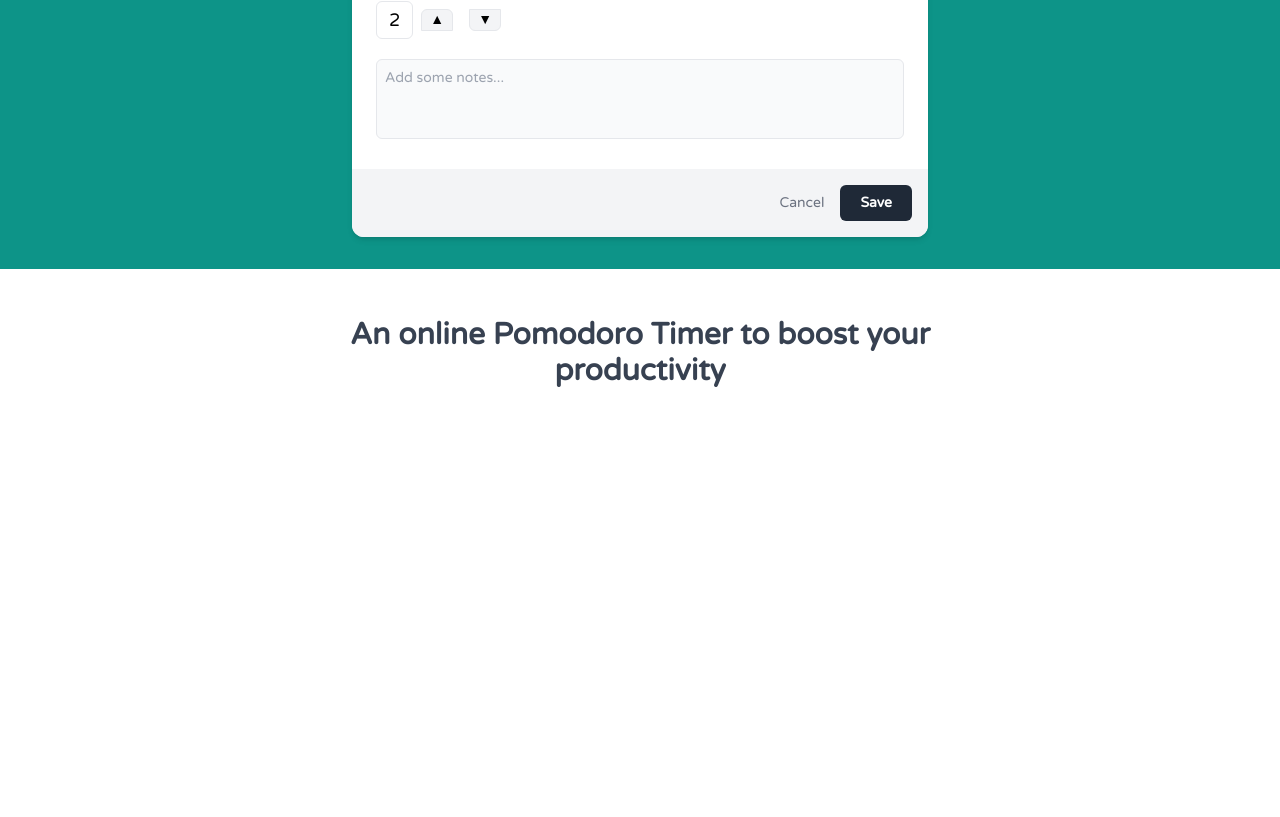
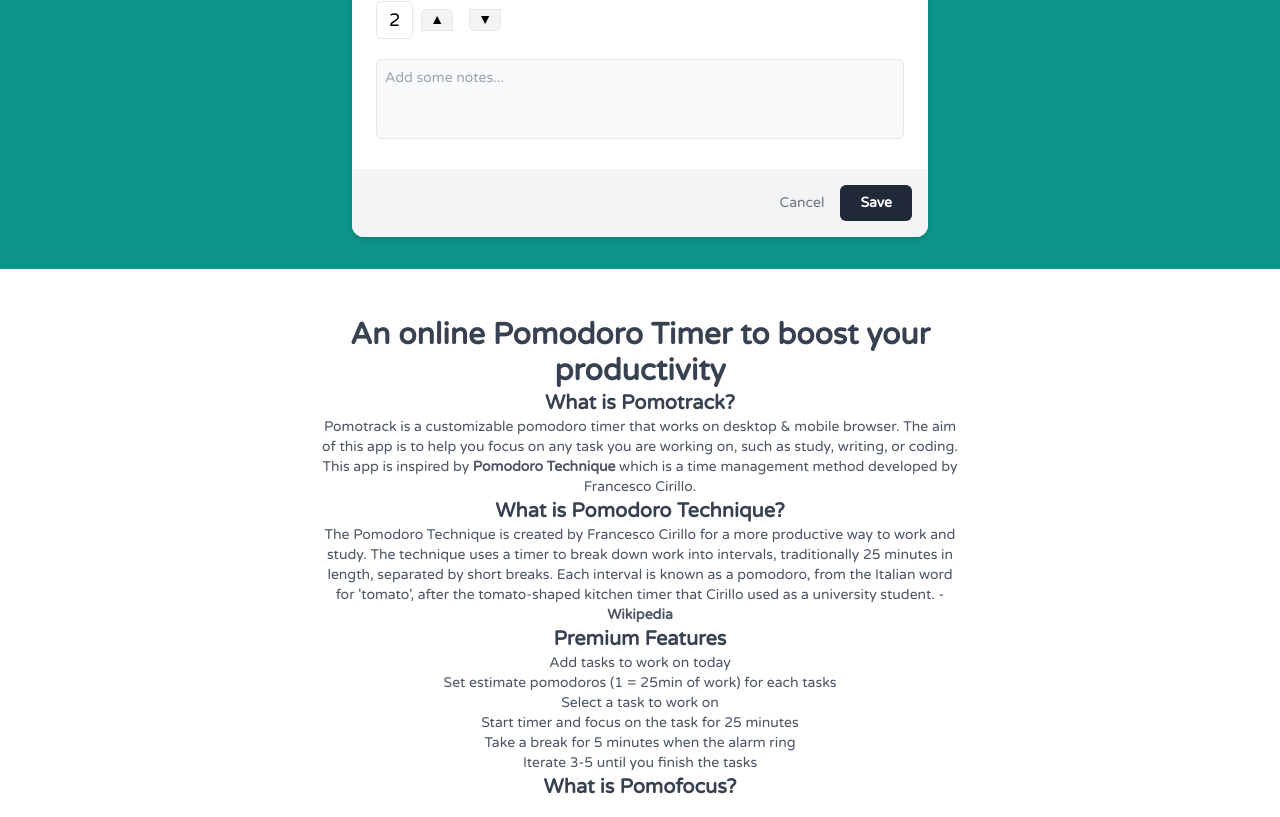
Before and after one commit to dhritiluthra/pomotrack, a React (Vite) app: page / in a window 1280 px wide. Shown: the part 3134-3951 px from the top of the page. Before the commit the page ends 3539 px from the top, so only its background shows below. Built offline with nearby package versions, Linux system fonts and the light colour scheme.

Commit message:
Update PomoInfo.jsx
Updated pomotrack info

```diff
--- a/src/Components/PomoInfo.jsx
+++ b/src/Components/PomoInfo.jsx
@@ -1,11 +1,49 @@
 import React from "react";
 
 export default function PomoInfo() {
+
+  const premiumFeatures = ["Add tasks to work on today","Set estimate pomodoros (1 = 25min of work) for each tasks","Select a task to work on",
+                           "Start timer and focus on the task for 25 minutes","Take a break for 5 minutes when the alarm ring","Iterate 3-5 until you finish the tasks"]
+
   return (
     <div className="max-w-2xl mx-auto px-4 py-4 text-gray-700 font-varela mt-8">
       <p className="text-center text-3xl font-semibold">
         An online Pomodoro Timer to boost your productivity
       </p>
+
+      <p className="text-center text-xl font-semibold">
+        What is Pomotrack?
+      </p>
+      <p className="text-center text-sm text-gray-600">
+        Pomotrack is a customizable pomodoro timer that works on desktop & mobile browser.
+        The aim of this app is to help you focus on any task you are working on, such as study, writing, or coding.
+        This app is inspired by <a className="font-semibold" href="https://en.wikipedia.org/wiki/Pomodoro_Technique">Pomodoro Technique</a> which is a time management method developed by Francesco Cirillo.
+      </p>
+      <p className="text-center text-xl font-semibold">
+       What is Pomodoro Technique?
+      </p>
+      <p className="text-center text-sm text-gray-600">
+        The Pomodoro Technique is created by Francesco Cirillo for a more productive way to work and study.
+        The technique uses a timer to break down work into intervals, traditionally 25 minutes in length, separated by short breaks.
+        Each interval is known as a pomodoro, from the Italian word for 'tomato', after the tomato-shaped kitchen timer that Cirillo used as a university student. -
+        <a className="font-semibold" href="https://en.wikipedia.org/wiki/Pomodoro_Technique">Wikipedia</a>
+      </p>
+      <p className="text-center text-xl font-semibold">
+        Premium Features
+      </p>
+      <p className="text-center text-sm text-gray-600">
+        <ol type="1">
+        <li>Add tasks to work on today</li>
+        <li>Set estimate pomodoros (1 = 25min of work) for each tasks</li>
+        <li>Select a task to work on</li>
+        <li>Start timer and focus on the task for 25 minutes</li>
+        <li>Take a break for 5 minutes when the alarm ring</li>
+        <li>Iterate 3-5 until you finish the tasks</li>
+        </ol>
+      </p>
+      <p className="text-center text-xl font-semibold">
+        What is Pomofocus?
+      </p>
     </div>
   );
 }
```
